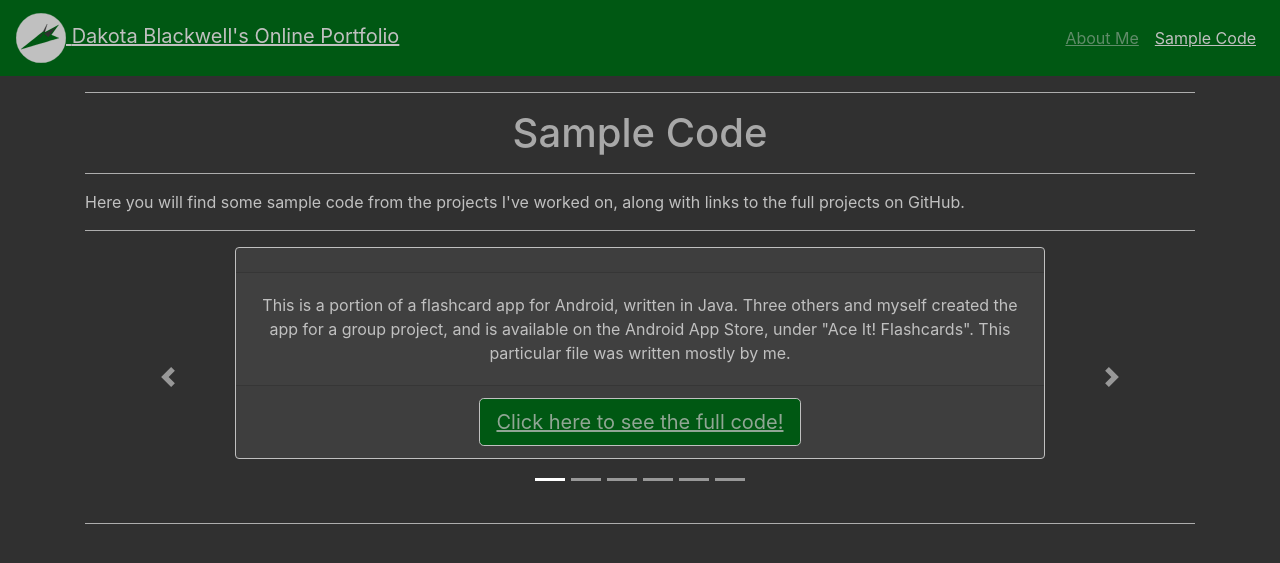
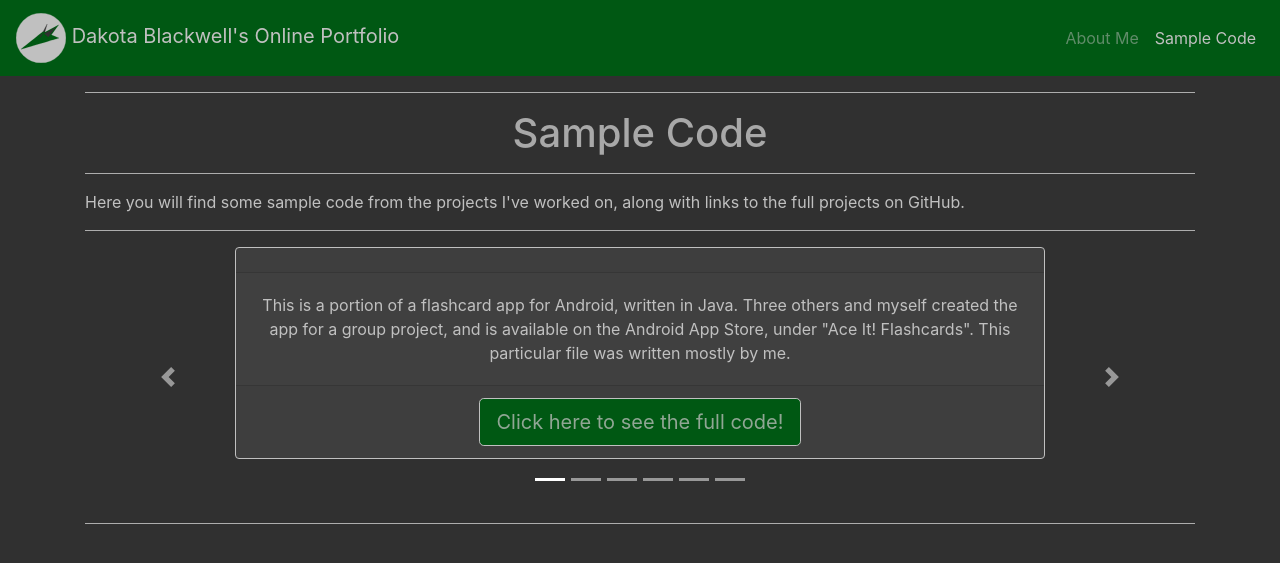
Before and after one commit to blackquaza/blackquaza.github.io, a PHP site: page /samplecode.html in a window 1280 px wide. Shown: the top 563 px of the page. Run offline with PHP 8.4, Linux system fonts and the light colour scheme; some libraries are stand-ins or nearby versions.

Commit message:
Remove underline for navbar and button links.

```diff
--- a/css/style.css
+++ b/css/style.css
@@ -90,6 +90,10 @@ a:hover {
   color: #f0f0f0;
 }
 
+.navbar-darkgray a, .btn-darkgreen {
+  text-decoration: none;
+}
+
 .card-darkgray {
   background-color: #404040;
   color: #c0c0c0;
```
